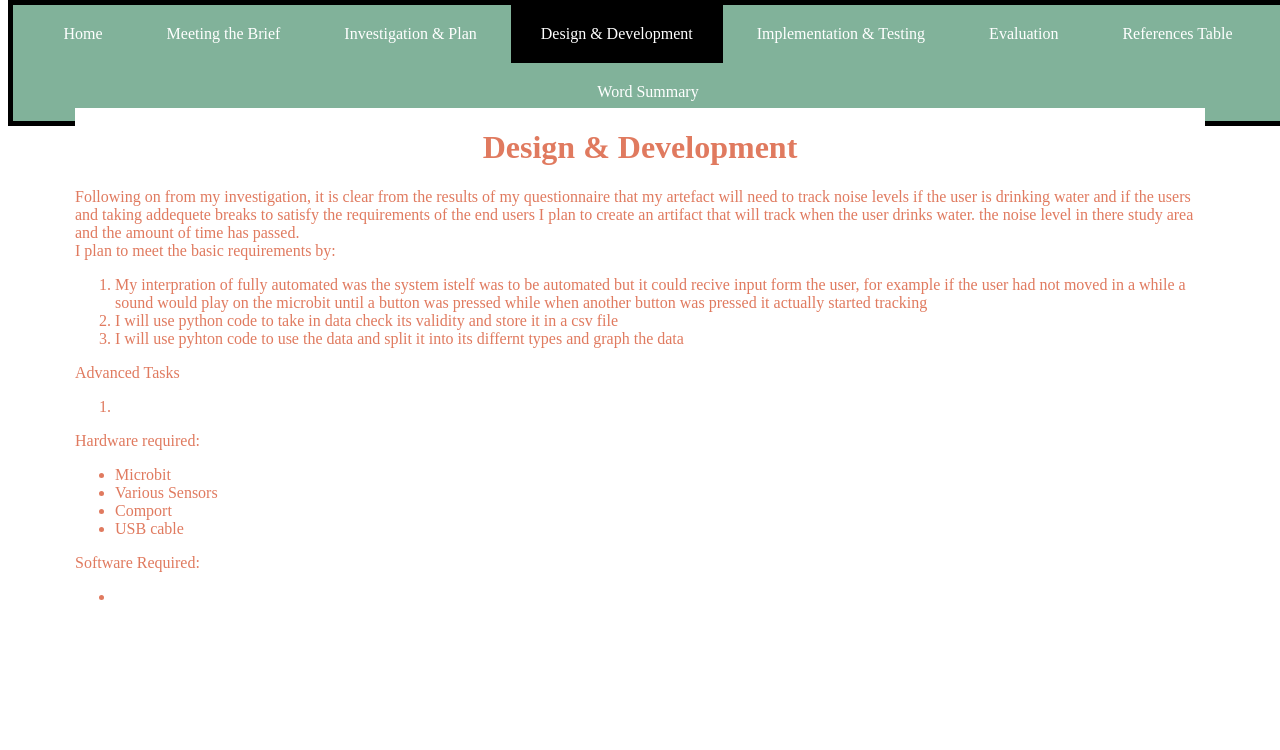
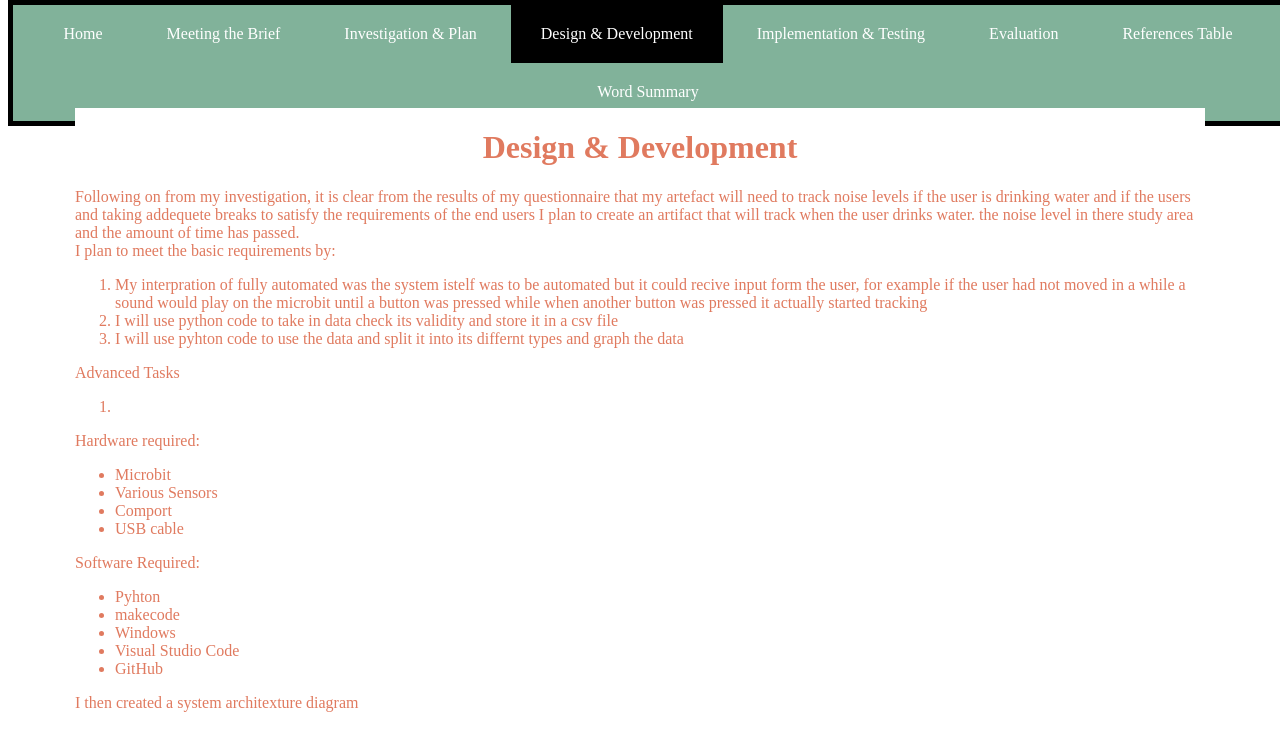
Before and after one commit to Conor-Doyle-29/Final-Year-Project, a plain HTML site: page Website/design.html in a window 1280 px wide. Drawn offline with Linux system fonts and the light colour scheme.

Commit message:
added some stuff

```diff
--- a/Website/design.html
+++ b/Website/design.html
@@ -54,9 +54,16 @@
 
   Software Required:
   <ul>
-    <li> </li>
+    <li> Pyhton
+    </li>
+    <li> makecode</li>
+    <li>Windows</li>
+    <li>Visual Studio Code</li>
+    <li>GitHub</li>
   </ul>
 
+
+  I then created a system architexture diagram
 </p>
 </div>
 
```
